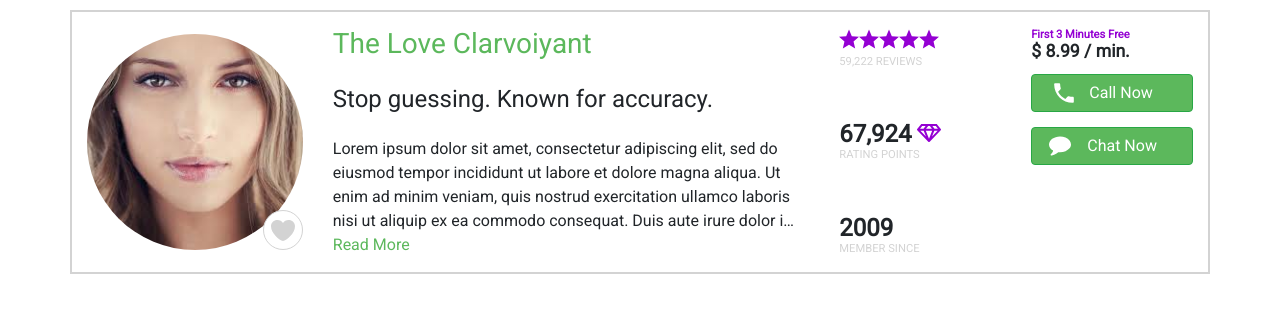
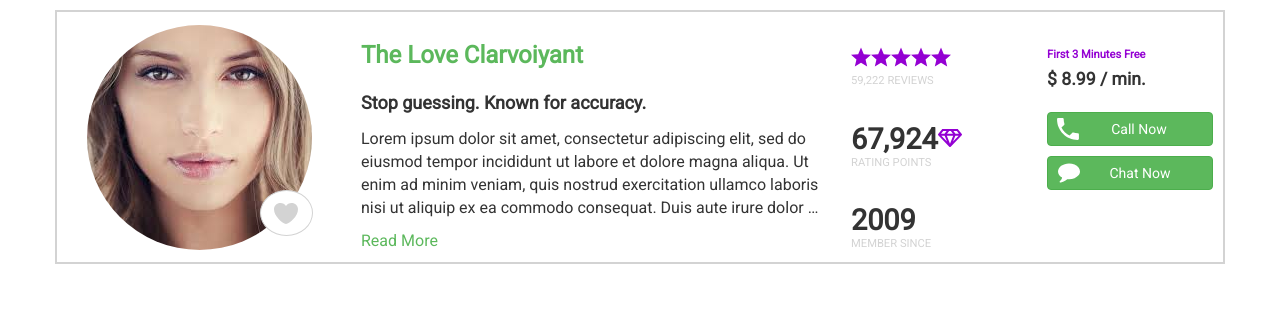
Before and after one commit to rkrbashyan/uitest, a plain HTML site: page index.html in a window 1280 px wide. Drawn offline with nearby package versions, Linux system fonts and the light colour scheme.

Commit message:
third commit

```diff
--- a/css/styles.css
+++ b/css/styles.css
@@ -6,33 +6,21 @@ body {
 
 .container {
     border: 2px solid lightgray;
-    padding: 15px 15px 15px 0;
+    padding: 10px;
 }
 
-p {
-    margin-bottom: 0;
-}
-
-h3, h4 {
-    margin-bottom: 1.5rem;
-}
-
-h3 {
-    color: #5cb85c;
-}
-
-a, a:hover, a:visited, a:active {
-    color: #5cb85c;
-    text-decoration: none;
-}
-
-.avatar {
-    width: 100%;
-    background-size: cover;
+.avatar-block {
+    display: flex;
+	flex-direction: column;
+	flex-wrap: nowrap;
+	justify-content: center;
+	align-items: center;
+    align-content: center;
+    height: 100%;
     position: relative;
 }
 
-.avatar-img{
+.avatar-img {
     width: 100%;
     border-radius: 50%;
 }
@@ -40,25 +28,39 @@ a, a:hover, a:visited, a:active {
 .avatar-heart {
     background: url('../assets/like.svg') no-repeat 50% 50%, #fff;
     border-radius: 50%;
-    width: 40px;
-    height: 40px;
+    min-width: 20%;
+    min-height: 20%;
     border: 1px solid lightgray;
     position: absolute;
-    bottom: 0;
-    right: 0;
+    bottom: 7%;
+    right: 7%;
 }
 
 .avatar-heart:hover {
     background: url('../assets/like_hover.svg') no-repeat 50% 50%, #fff;
 }
 
-
-.avatar-block {
-    display: flex;
-    align-items: center;
-    justify-content: center;
+h3 {
+    color: #5cb85c;
 }
 
+h3,
+h4 {
+    font-weight: bold;
+    margin-bottom: 1.5rem;
+}
+
+a,
+a:hover,
+a:visited,
+a:active {
+    color: #5cb85c;
+    text-decoration: none;
+}
+
+.info-block {
+    display: flex;
+}
 
 .decription {
     display: -webkit-box;
@@ -68,11 +70,14 @@ a, a:hover, a:visited, a:active {
     text-overflow: ellipsis;
 }
 
-.first-minutes {
-    color: darkviolet;
-    font-size: 70%;
-    font-weight: bold;
+.rate-block, .description-block{
+    display: flex;
+    flex-direction: column;
+    justify-content: space-between;
+}
 
+.rate-block {
+    margin: 20px 0px 0px 0px;
 }
 
 .rates {
@@ -81,36 +86,40 @@ a, a:hover, a:visited, a:active {
     background-size: 20px 20px;
     width: 100px;
     height: 20px;
-    margin-top: 2px;
+    margin-top: 5px;
 }
 
 .review-txt {
     color: lightgray;
     font-size: 70%;
-    margin-top: 5px;
+    margin-top: 6px;
+}
+
+.review-xss-txt {
+    display: none
 }
 
 .rating-points {
-    font-size: 1.5rem;
+    font-size: 180%;
     font-weight: bold;
     white-space: nowrap;
 }
 
-.rating-points-txt{
+.diamond {
+    height: 24px;
+    width: auto;
+    margin-top: -5px;
+}
+
+.rating-points-txt {
     color: lightgray;
     font-size: 70%;
     width: 100%;
     margin-top: -5px;
 }
 
-.price {
-    font-size: 110%;
-    font-weight: bold;
-    margin-top: -6px;
-}
-
-.member-since{
-    font-size: 1.5rem;
+.member-since {
+    font-size: 180%;
     font-weight: bold;
 }
 
@@ -120,26 +129,6 @@ a, a:hover, a:visited, a:active {
     margin-top: -5px;
 }
 
-
-.button-phone {
-    background: url('../assets/phone.svg') no-repeat 14px 50%, #5cb85c;
-    padding-left: 30px;
-}
-
-.button-phone:hover {
-    background: url('../assets/phone.svg') no-repeat 14px 50%, lightblue;
-}
-
-.button-chat {
-    background: url('../assets/chat.svg') no-repeat 17px 50%, #5cb85c;
-    padding-left: 32px;
-    background-size: 22px 22px;
-}
-
-.button-chat:hover {
-    background: url('../assets/chat.svg') no-repeat 17px 50%, lightblue;
-    background-size: 24px 24px;
-}
 
 button {
     width: 100%;
@@ -151,47 +140,60 @@ button:hover {
     border: none;
 }
 
-.info-block {
-    height: 100%;
+.price {
+    font-size: 110%;
+    font-weight: bold;
+    margin-top: -6px;
 }
 
-.diamond {
-    height: 24px;
-    width: auto;
-    margin-top: -5px;
+.first-minutes {
+    color: darkviolet;
+    font-size: 70%;
+    font-weight: bolder;
+    margin-top: 25px;
 }
 
+.button-phone {
+    background: url('../assets/phone.svg') no-repeat 0px 50%, #5cb85c;
+    background-size: 40px 40px;
+    padding-left: 30px;
+}
 
-@media only screen and (min-width: 768px) {
-    .rate-block {
-       display: flex;
-       flex-direction: column;
-       justify-content: space-between;
-    }
- }
+.button-phone:hover {
+    background: url('../assets/phone.svg') no-repeat 0px 50%, lightblue;
+    background-size: 40px 40px;
+}
 
+.button-chat {
+    background: url('../assets/chat.svg') no-repeat 10px 50%, #5cb85c;
+    padding-left: 32px;
+    background-size: 22px 22px;
+}
 
- @media only screen and (max-width: 768px) {
-    .col-xs-4{
-        width: 33.333%!important;
+.button-chat:hover {
+    background: url('../assets/chat.svg') no-repeat 10px 50%, lightblue;
+    background-size: 24px 24px;
+}
+
+@media only screen and (max-width: 768px) {
+    body {
+        font-size: 14px;
     }
 
-    .col-xs-8{
-        width: 66.666%!important;
+    .info-block {
+        display: block;
     }
 
-    .rate-block{
+    .rate-block {
         display: flex;
         flex-direction: row;
-        flex-wrap: wrap;
-        justify-content: flex-end;
-        align-items: center;
-        align-content: center;
+        justify-content: space-between;
+        float: right;
+        align-items: flex-start;
     }
 
-    .rate-col{
-        width: 22.22%;
-        padding: 0px 15px;
+    .rate-col-points {
+        order: 2;
     }
 
     .btn-block{
@@ -208,15 +210,12 @@ button:hover {
         padding: 0px 5px;
     }
 
-    .rate-col-points{
-        order: 2;
-    }
-
     .first-minutes-xs {
         background:  darkviolet;
         color: white;
         padding: 5px;
         border-radius: 3px;
+        border: none;
         font-size: 60%;
         position: relative;
     }
@@ -239,27 +238,33 @@ button:hover {
     .price {
         padding-left: 10px;
         margin-top: -2px;
+        font-weight: bolder;
     }
 
- }
+    button {
+        height: 50px;
+    }
+}
 
-@media only screen and (max-width: 320px) {
-    body {
-       font-size: 14px;
+
+@media only screen and (max-width: 992px) {
+
+    .button-phone {
+        white-space: normal;
+    }
+
+    .button-chat {
+        white-space: normal;
     }
  }
 
-@media only screen and (max-width: 1024px) {
-    .btn-block button {
-       font-size: 14px;
-    }
-
+ @media only screen and (max-width: 320px) {
+     .review-txt{
+         display: none;
+     }
+     .review-xss-txt {
+        color: lightgray;
+        font-size: 70%;
+        margin-top: 6px;
+     }
  }
-
- .custom-row{
-    display: -webkit-box;
-    display: -ms-flexbox;
-    display: flex;
-    -ms-flex-wrap: wrap;
-    flex-wrap: wrap;
- }
--- a/index.html
+++ b/index.html
@@ -5,8 +5,7 @@
     <meta charset="UTF-8">
     <meta name="viewport" content="width=device-width, initial-scale=0.6">
     <meta http-equiv="X-UA-Compatible" content="ie=edge">
-    <link rel="stylesheet" href="https://maxcdn.bootstrapcdn.com/bootstrap/4.0.0/css/bootstrap.min.css" integrity="sha384-Gn5384xqQ1aoWXA+058RXPxPg6fy4IWvTNh0E263XmFcJlSAwiGgFAW/dAiS6JXm"
-        crossorigin="anonymous">
+    <link rel="stylesheet" href="https://maxcdn.bootstrapcdn.com/bootstrap/3.3.7/css/bootstrap.min.css" integrity="sha384-BVYiiSIFeK1dGmJRAkycuHAHRg32OmUcww7on3RYdg4Va+PmSTsz/K68vbdEjh4u" crossorigin="anonymous">
     <link href="https://fonts.googleapis.com/css?family=Roboto" rel="stylesheet">
     <link rel="stylesheet" type="text/css" href="css/styles.css">
     <title>UI Coding Test</title>
@@ -15,23 +14,18 @@
 
 <body>
     <div class="container">
-        <div class="row">
-            <div class="col-xs-12 col-sm-12 col-md-8 col-lg-8 custom-row">
-
-                <div class="col-xs-4 col-sm-4 col-md-4 col-lg-4 avatar-block">
-                    <div class="avatar">
-                        <img class="avatar-img" src="assets/avatar.jpeg">
+        <div class="row info-block">
+            <div class="col-xs-4 col-sm-3 col-md-3 col-lg-3">
+                <div class="avatar-block">
+                    <a href="http://www.google.com" target="_blank"><img class="avatar-img" src="assets/avatar.jpeg"></a>
                     <div class="avatar-heart"></div>
                 </div>
             </div>
 
-                <div class="col-xs-8 col-sm-8 col-md-8 col-lg-8">
-                    <h3>
-                        The Love Clarvoiyant
-                    </h3>
-                    <h4>
-                        Stop guessing. Known for accuracy.
-                    </h4>
+            <div class="col-xs-8 col-sm-5 col-md-5 col-lg-5">
+                <div class="description-block">
+                    <h3>The Love Clarvoiyant</h3>
+                    <h4> Stop guessing. Known for accuracy.</h4>
                     <p class="decription">
                             Lorem ipsum dolor sit amet, consectetur adipiscing elit, sed do eiusmod tempor incididunt ut labore et dolore magna aliqua.
                             Ut enim ad minim veniam, quis nostrud exercitation ullamco laboris nisi ut aliquip ex ea commodo
@@ -39,50 +33,41 @@
                             nulla pariatur. Excepteur sint occaecat cupidatat non proident, sunt in culpa qui officia deserunt
                             mollit anim id est laborum.
                     </p>
-                    <a href="#" class="read-more">
-                        Read More
-                    </a>
+                    <a href="#">Read More</a>
                 </div>
             </div>
 
-
-
-            <div class="col-md-4 col-lg-4">
-                <div class="row info-block">
-                    <div class="col-md-6 col-lg-6 rate-block">
-                        <div class="rate-col">
+            <div class="col-xs-8 col-sm-2 col-md-2 col-lg-2 rate-block">
+                <div>
                     <div class="rates"></div>
                     <div class="review-txt">59,222 REVIEWS</div>
+                    <div class="review-xss-txt">59K REVIEWS</div>
                 </div>
-                        <div class="rate-col rate-col-points">
-                            <div class="rating-points">67,924
-                                <img src="./assets/diamond.svg" class="diamond">
-                            </div>
+                <div class="rate-col-points">
+                    <div class="rating-points">67,924<img src="./assets/diamond.svg" class="diamond"></div>
                     <div class="rating-points-txt">RATING POINTS</div>
                 </div>
-                        <div class="rate-col">
+                <div>
                     <div class="member-since">2009</div>
                     <div class="member-since-txt">MEMBER SINCE</div>
                 </div>
+            </div>
 
-                    </div>
-                    <div class="col-md-6 col-ld-6 btn-block">
+            <div class="col-xs-12 col-sm-2 col-md-2 col-lg-2">
+                <div class="btn-block">
                     <div class="btn-col">
                         <p class="first-minutes first-minutes-xs">First 3 Minutes Free</p>
                         <p class="price">$ 8.99 / min.</p>
                     </div>
                     <div class="btn-col">
-                            <button class="btn btn-success button-phone">Call Now</button>
+                        <button class="btn btn-success button-phone" onclick="window.open('http://amazon.com')">Call Now</button>
                     </div>
                     <div class="btn-col">
-                            <button class="btn btn-success button-chat">Chat Now</button>
-                        </div>
-                    </div>
+                        <button class="btn btn-success button-chat" onclick="window.open('http://microsoft.com')">Chat Now</button>
                     </div>
                 </div>
             </div>
         </div>
     </div>
 </body>
-
 </html>
```
Also changed, not shown: 1 other file. Lines whose indentation alone changed are shown as unchanged.
